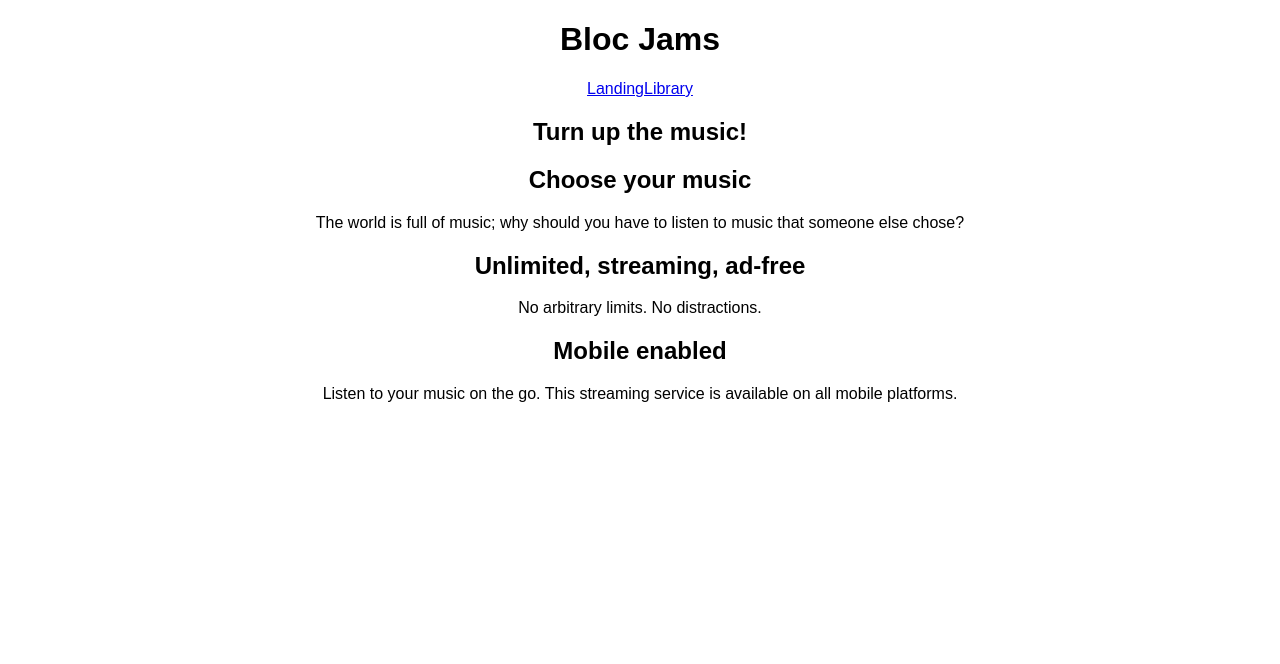
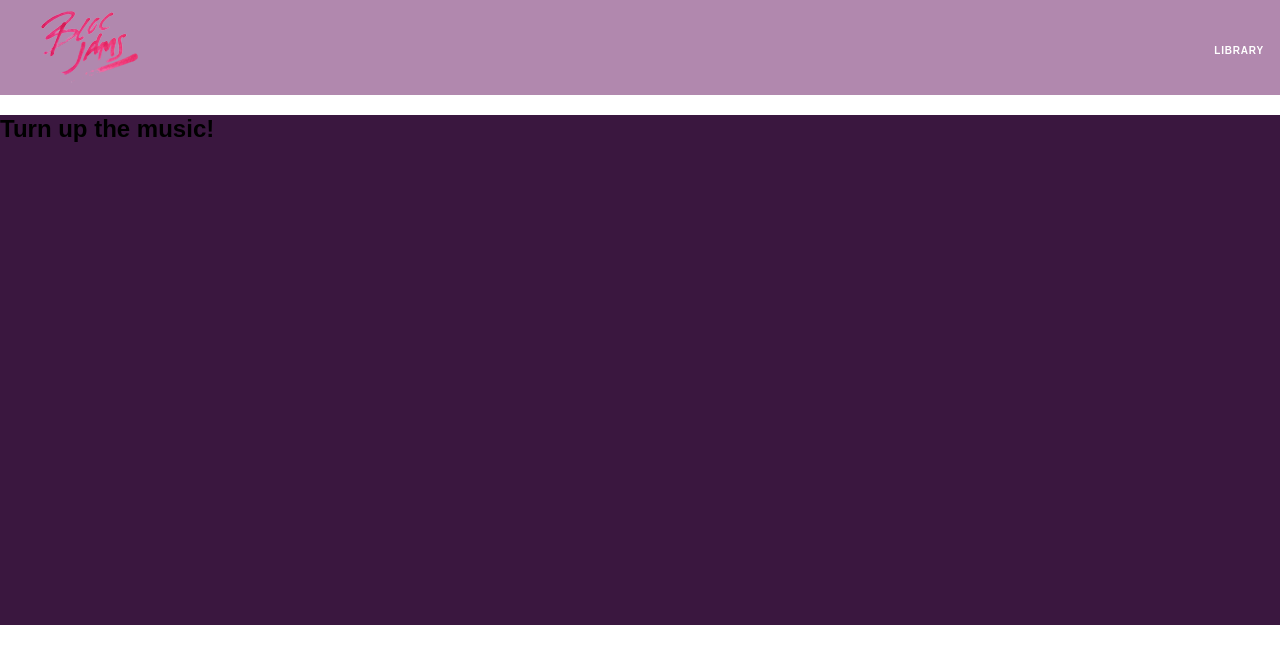
Before and after one commit to nwyll/bloc-jams-react, a React (Create React App) app: page / in a window 1280 px wide. Shown: the top 664 px of the page. Built offline with nearby package versions, Linux system fonts and the light colour scheme.

Commit message:
beginning styling

```diff
--- a/package.json
+++ b/package.json
@@ -3,8 +3,10 @@
   "version": "0.1.0",
   "private": true,
   "dependencies": {
+    "normalize.css": "^7.0.0",
     "react": "^16.2.0",
     "react-dom": "^16.2.0",
+    "react-ionicons": "^2.1.3",
     "react-router-dom": "^4.2.2",
     "react-scripts": "1.0.17"
   },
--- a/src/App.css
+++ b/src/App.css
@@ -1,28 +1,46 @@
 .App {
-  text-align: center;
+  /*text-align: center;*/
 }
 
-.App-logo {
-  animation: App-logo-spin infinite 20s linear;
-  height: 80px;
+.navbar {
+  position: relative;
+  padding: 0.5rem;
+  background-color: rgba(101, 18, 95, 0.5);
+  z-index: 1;
 }
 
-.App-header {
-  background-color: #222;
-  height: 150px;
-  padding: 20px;
-  color: white;
+.navbar .logo {
+  position: relative;
+  left: 2rem;
+  cursor: pointer;
 }
 
-.App-title {
-  font-size: 1.5em;
+.navbar .links-container {
+  display: table;
+  position: absolute;
+  top: 0;
+  right: 0;
+  height: 100px;
+  color: white;
+  text-decoration: none;
 }
 
-.App-intro {
-  font-size: large;
+.links-container .navbar-link {
+  display: table-cell;
+  position: relative;
+  height: 100%;
+  padding-left: 1rem;
+  padding-right: 1rem;
+  vertical-align: middle;
+  color: white;
+  font-size: 0.625rem;
+  letter-spacing: 0.05rem;
+  font-weight: 700;
+  text-transform: uppercase;
+  text-decoration: none;
+  cursor: pointer;
 }
 
-@keyframes App-logo-spin {
-  from { transform: rotate(0deg); }
-  to { transform: rotate(360deg); }
+.links-container .navbar-link:hover {
+  color: rgb(233, 50, 117);
 }
--- a/src/App.js
+++ b/src/App.js
@@ -9,13 +9,23 @@ class App extends Component {
   render() {
     return (
       <div className="App">
-        <header>
+        <nav className="navbar">
+          <Link to='/'>
+            <img src="assets/images/bloc_jams_logo.png" alt="Bloc Jams" className="logo" />
+          </Link>
+
+          <div className="links-container">
+            <Link to='/library' className="navbar-link">Library</Link>
+          </div>
+        </nav>
+
+        {/* <header>
           <h1>Bloc Jams</h1>
             <nav>
               <Link to='/'>Landing</Link>
               <Link to='/library'>Library</Link>
             </nav>
-        </header>
+        </header> */}
         <main>
           <Route exact path="/" component={Landing} />
           <Route path="/library" component={Library} />
--- a/src/components/Album.js
+++ b/src/components/Album.js
@@ -55,7 +55,7 @@ class Album extends Component {
 
   pause() {
     this.audioElement.pause();
-    this.setState({ isPlaying: true });
+    this.setState({ isPlaying: false });
   }
 
   setSong(song) {
@@ -142,6 +142,7 @@ class Album extends Component {
                   song={song}
                   index={index}
                   handleSongClick={() => this.handleSongClick(this.state.currentSong)}
+                  formatTime={(time) => this.formatTime(time)}
                 />
               )
             }
--- a/src/components/Landing.js
+++ b/src/components/Landing.js
@@ -1,4 +1,5 @@
 import React from 'react';
+import '../styles/landing.css';
 
 const Landing = () => (
   <section className="landing">
--- a/src/components/Song.js
+++ b/src/components/Song.js
@@ -1,4 +1,6 @@
 import React, { Component } from 'react';
+import '../styles/song.css';
+import Ionicon from 'react-ionicons';
 
 class Song extends Component {
   constructor(props) {
@@ -17,7 +19,7 @@ class Song extends Component {
   render () {
     let buttonStyle = (<span className="song-number">{this.props.index + 1}</span>);
     if(this.state.isHovering) {
-      buttonStyle = (<span className="ion-play"></span>);
+      buttonStyle = (<Ionicon icon="play" />);
     }
     return (
       <tr className="song"
@@ -27,12 +29,12 @@ class Song extends Component {
         onClick={this.props.handleSongClick}
         >
         <td className="song-actions">
-          <button>
+          <button className="song-button">
             {buttonStyle}
           </button>
         </td>
         <td className="song-title">{this.props.song.title}</td>
-        <td className="song-duration">{this.props.song.duration}</td>
+        <td className="song-duration">{this.props.formatTime(this.props.song.duration)}</td>
       </tr>
     );
   }
--- /dev/null
+++ b/src/styles/landing.css
@@ -0,0 +1,57 @@
+section.landing {
+  background-color: rgb(58,23,63);
+}
+
+.hero-content {
+  position: relative;
+  min-height: 600px;
+  /*background: url(../public/assets/images/bloc_jams_bg.jpg) center center no-repeat;*/
+  background-size: cover;
+}
+
+.hero-content .hero-title {
+  position: absolute;
+  top: 40%;
+  -webkit-transform: translateY(-50%);
+  -moz-transform: translateY(-50%);
+  -ms-transform: translateY(-50%);
+  transform: translateY(-50%);
+  width: 100%;
+  text-align: center;
+  font-size: 4rem;
+  font-weight: 300;
+  text-transform: uppercase;
+  letter-spacing: 0.5rem;
+  text-shadow: 1px 1px 0 rgb(58,23,63);
+}
+
+.selling-points {
+  position: relative;
+}
+
+.point {
+  position: relative;
+  padding: 2rem;
+  text-align: center;
+  opacity: 0;
+  -webkit-transform: scaleX(0.9) translateY(3rem);
+  -moz-transform: scaleX(0.9) translateY(3rem);
+  transform: scaleX(0.9) translateY(3rem);
+  -webkit-transition: all 1s ease-out;
+  -moz-transition: all 1s ease-out;
+  transition: all 1s ease-out;
+  -webkit-transition-delay: 0.2s;
+  -moz-transition-delay: 0.2s;
+  transition-delay: 0.2s;
+ }
+
+.point .point-title {
+  font-size: 1.25rem;
+}
+
+.ion-music-note,
+.ion-radio-waves,
+.ion-iphone {
+  color: rgb(233,50,117);
+  font-size: 5rem;
+}
--- /dev/null
+++ b/src/styles/song.css
@@ -0,0 +1,10 @@
+.song-button {
+     text-align: center;
+     font-size: 14px;
+     background-color: white;
+     color: rgb(210, 40, 123);
+     border-radius: 50% 50%;
+     display: inline-block;
+     width: 28px;
+     height: 28px;
+ }
```
Also changed, not shown: public/index.html (+2 -22 lines), public/assets/images/bloc_jams_bg.jpg (added), 1 other file (tests, documents, lock files or other folders).
